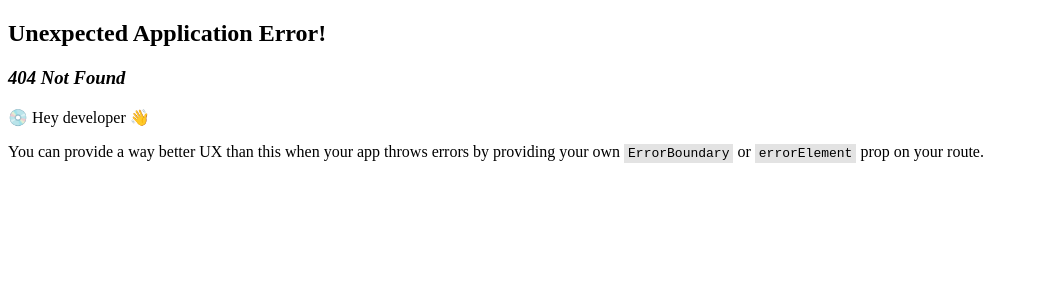
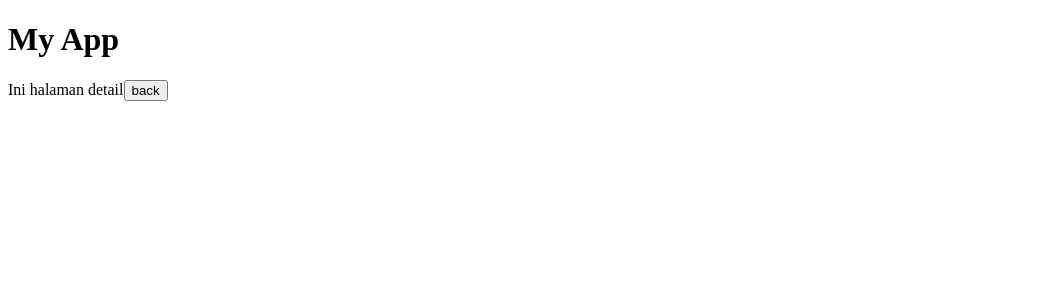
Before and after one commit to ariefyusron/learn-react-bacth13, a React (Vite) app: page /home/detail in a window 1280 px wide. Before the commit this address had no page. Shown: the top 300 px of the page, without its empty margins (0-1039 px from the left). Built offline with nearby package versions, Linux system fonts and the light colour scheme.

Commit message:
router lanjutan

```diff
--- /dev/null
+++ b/src/ContainerHome.jsx
@@ -0,0 +1,15 @@
+import { Outlet } from 'react-router-dom'
+
+import Topbar from './components/Topbar'
+
+const Home = () => {
+
+  return (
+    <>
+      <Topbar />
+      <Outlet />
+    </>
+  )
+};
+
+export default Home;
--- /dev/null
+++ b/src/components/Topbar.jsx
@@ -0,0 +1,10 @@
+const Topbar = () => {
+
+  return (
+    <div>
+      <h1>My App</h1>
+    </div>
+  )
+};
+
+export default Topbar;
--- /dev/null
+++ b/src/pages/detail/index.jsx
@@ -0,0 +1,16 @@
+import { useNavigate } from 'react-router-dom'
+
+const Index = () => {
+  const navigate = useNavigate()
+
+  return (
+    <div>
+      Ini halaman detail
+      <button onClick={() => {
+        navigate(-1)
+      }}>back</button>
+    </div>
+  )
+}
+
+export default Index;
--- /dev/null
+++ b/src/pages/home/index.jsx
@@ -0,0 +1,24 @@
+import { useNavigate, Link } from 'react-router-dom'
+
+const Index = () => {
+  const navigate = useNavigate()
+
+  return (
+    <div>
+      <p>Ini home</p>
+      <button onClick={() => {
+        navigate('/todolist')
+      }}>
+        Go to todolist
+      </button>
+      <Link to="/todolist">Go to todolist</Link>
+      <button onClick={() => {
+        navigate('detail')
+      }}>
+        go to Detail
+      </button>
+    </div>
+  )
+};
+
+export default Index;
--- a/src/pages/todolist/index.jsx
+++ b/src/pages/todolist/index.jsx
@@ -1,4 +1,5 @@
 import { useState } from 'react'
+import { useNavigate } from 'react-router-dom'
 
 import Button from '../../components/Button'
 import './styles.css'
@@ -6,9 +7,13 @@ import './styles.css'
 const App = () => {
   const [list, setList] = useState([])
   const [input, setInput] = useState('')
+  const navigate = useNavigate()
 
   return (
     <div>
+      <button onClick={() => {
+        navigate(-1)
+      }}>back</button>
       <input
       value={input}
       onChange={res => {
```
Also changed, not shown: src/App.jsx (+15 -5 lines).
